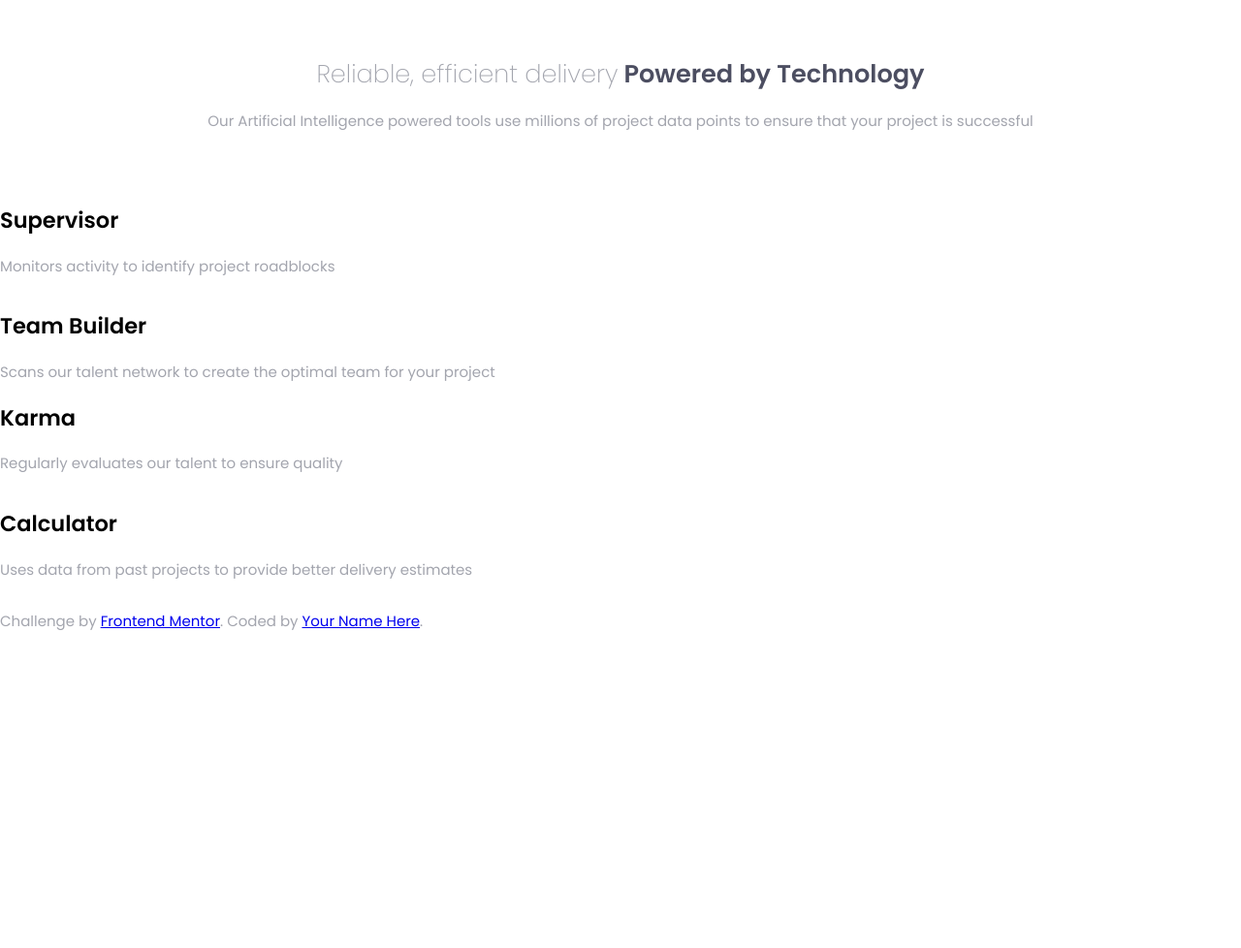
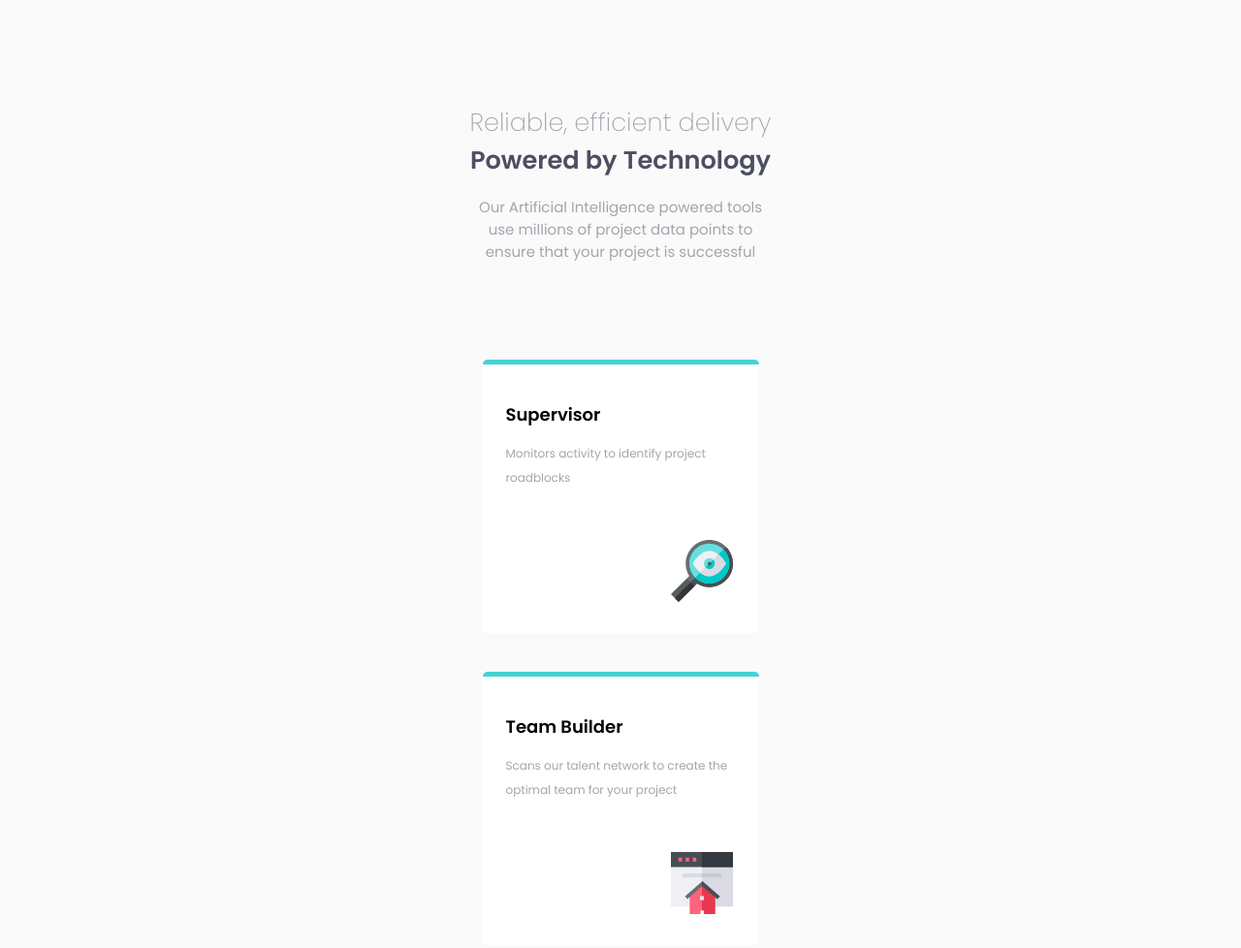
Before and after one commit to aezakmi007/frontendMentorChallenge4, a plain HTML site: page index.html in a window 1280 px wide. Shown: the top 978 px of the page at 97% size. Before the commit the page ends 800 px from the top, so only its background shows below. Drawn offline with Linux system fonts and the light colour scheme.

Commit message:
Styled cards

```diff
--- a/index.html
+++ b/index.html
@@ -25,6 +25,7 @@
     />
   </head>
   <body>
+    <div class="container">
       <div class="topContainer">
         <h1>
           <span class="span-text">Reliable, efficient delivery</span> Powered by
@@ -36,29 +37,50 @@
         </p>
       </div>
       <div class="main-container">
-      <div class="card1">
+        <div class="card">
           <h2>Supervisor</h2>
-        <p class="card-des">Monitors activity to identify project roadblocks</p>
+          <p class="card-des">
+            Monitors activity to identify project roadblocks
+          </p>
+          <img
+            class="image"
+            src="images\icon-supervisor.svg"
+            alt=""
+            srcset=""
+          />
         </div>
-      <div class="middle-container">
-        <div class="middle-conatainer-card1">
+
+        <div class="card">
           <h2>Team Builder</h2>
           <p class="card-des">
             Scans our talent network to create the optimal team for your project
           </p>
+          <img
+            class="image"
+            src="images\icon-team-builder.svg"
+            alt=""
+            srcset=""
+          />
         </div>
-        <div class="middle-container-card2">
+        <div class="card">
           <h2>Karma</h2>
           <p class="card-desc">
             Regularly evaluates our talent to ensure quality
           </p>
+          <img class="image" src="images\icon-karma.svg" alt="" srcset="" />
         </div>
-      </div>
-      <div class="card-3">
+        <div class="card">
           <h2>Calculator</h2>
           <p class="card-desc">
             Uses data from past projects to provide better delivery estimates
           </p>
+          <img
+            class="image"
+            src="images\icon-calculator.svg"
+            alt=""
+            srcset=""
+          />
+        </div>
       </div>
     </div>
 
--- a/styles.css
+++ b/styles.css
@@ -6,6 +6,11 @@ body {
   margin: 0;
   padding: 0;
   font-size: 15px;
+  background-color: hsl(0, 0%, 98%);
+}
+.container {
+  width: 375px;
+  margin: 50px auto;
 }
 .topContainer {
   text-align: center;
@@ -26,8 +31,24 @@ p {
   color: hsl(229, 6%, 66%);
 }
 .main-container {
-  display: flex;
-  flex-direction: column;
+  padding: 3em;
   /* justify-content: center; */
   /* align-items: center; */
 }
+.main-container > div {
+  margin-bottom: 40px;
+}
+
+.image {
+  padding-top: 40px;
+  transform: translateX(170px);
+}
+
+.card {
+  background: white;
+  border-radius: 5px;
+  border-top: 5px solid hsl(180, 62%, 55%);
+  padding: 2em;
+  font-size: 12px;
+  line-height: 25px;
+}
```
Lines whose indentation alone changed are shown as unchanged.
